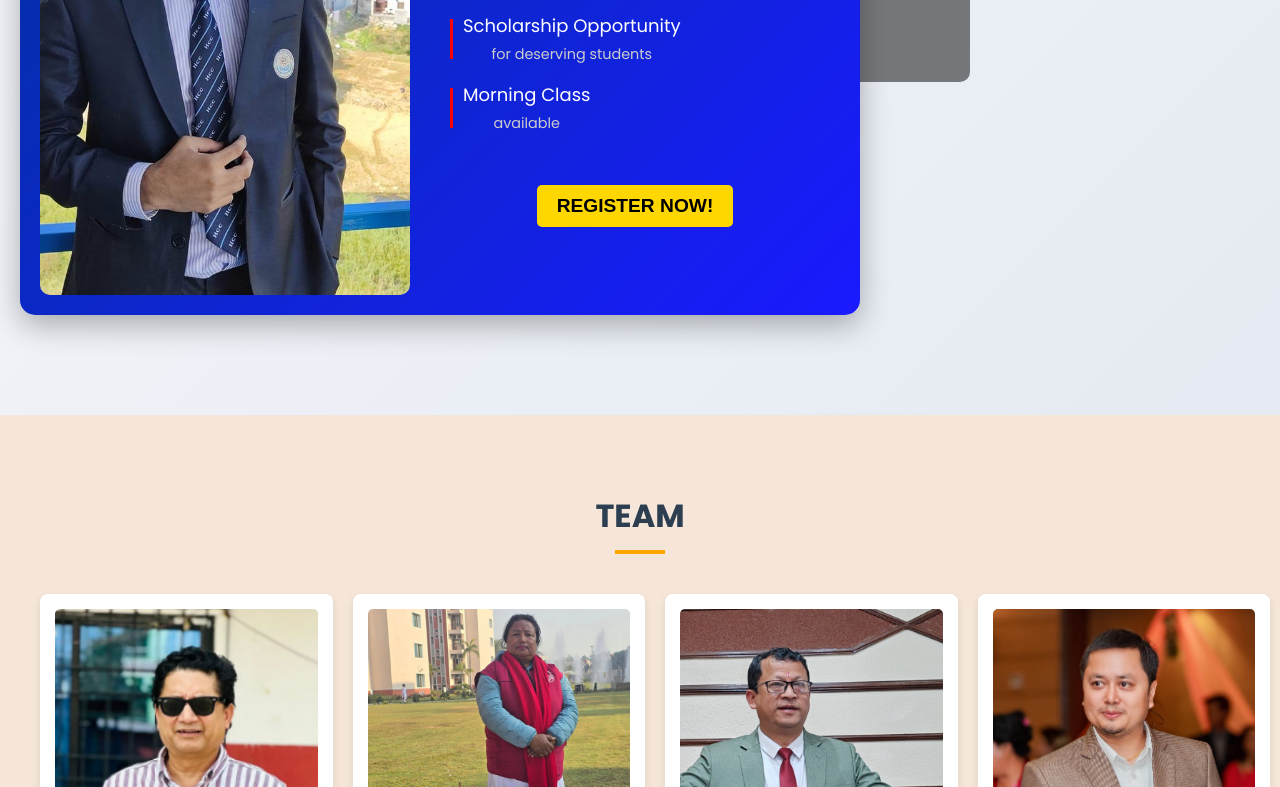
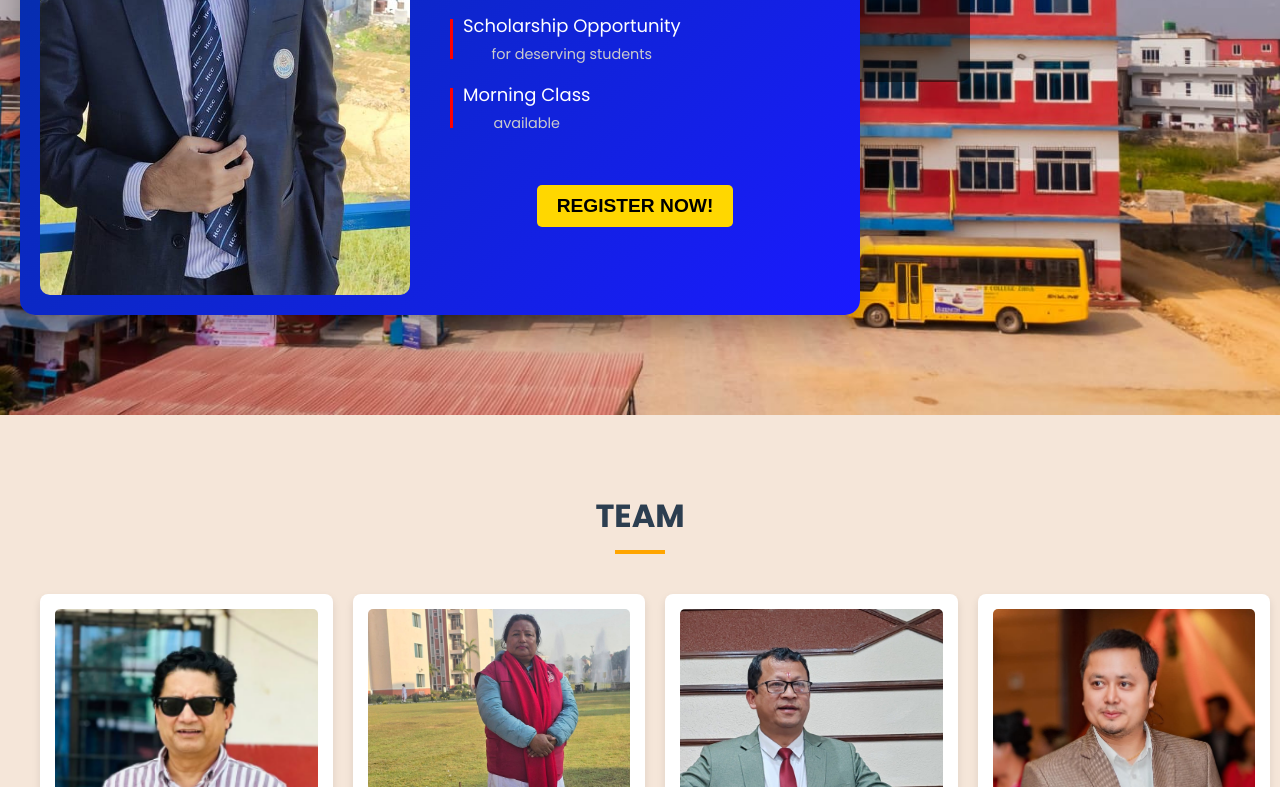
Before and after one commit to PrinceTiwari1235/HCC_Webpage, a plain HTML site: page index.html in a window 1280 px wide. Shown: the part 505-1292 px from the top of the page. Drawn offline with nearby package versions, Linux system fonts and the light colour scheme; no server answers.

Commit message:
Update style.css

```diff
--- a/style.css
+++ b/style.css
@@ -372,7 +372,7 @@ nav ul li a#active {
 
 #hero {
   position: relative;
-  background: url(./Image/School image.jpeg) center/cover no-repeat;
+  background: url('./Image/School image.jpeg') center/cover no-repeat;
   z-index: 0;
   min-height: 400px;
   height: 100vh;
```
